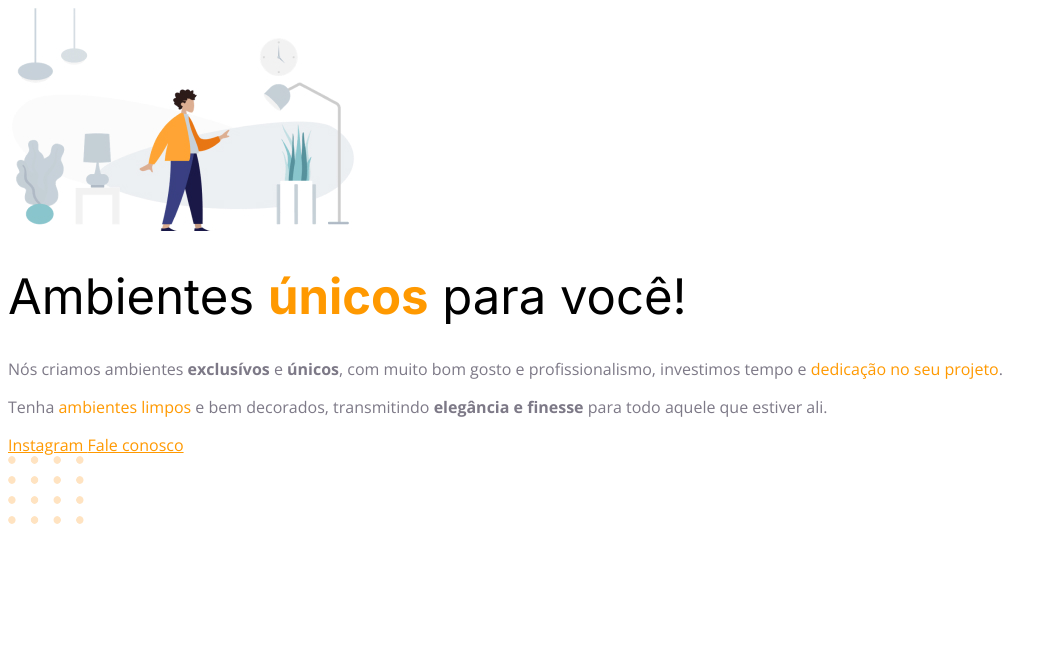
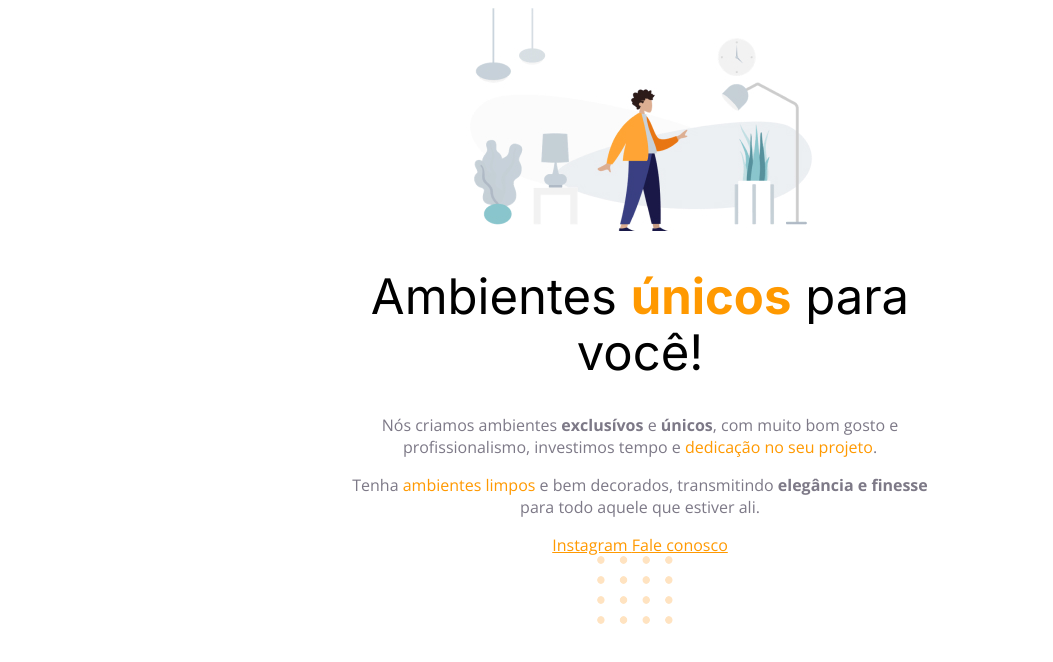
Before and after one commit to willnogueyra/projeto-01, a plain HTML site: page index.html in a window 1280 px wide. Shown: the whole page, without its empty margins (0-1053 px from the left). Drawn offline with nearby package versions, Linux system fonts and the light colour scheme.

Commit message:
alinhamento de conteúdo

```diff
--- a/style.css
+++ b/style.css
@@ -1,3 +1,13 @@
+body {
+  font-family: 'Open Sans', sans-serif;
+  text-align: center;
+}
+
+#hero {
+  width: 592px;
+  margin: auto;
+}
+
 h1 {
   font-family: 'Inter', sans-serif;
   font-size: 49px;
@@ -8,9 +18,7 @@ h1 span {
   font-weight: bold;
 }
 
-body {
-  font-family: 'Open Sans', sans-serif;
-}
+
 span, a {
   color: #FF9900;
 }
```
